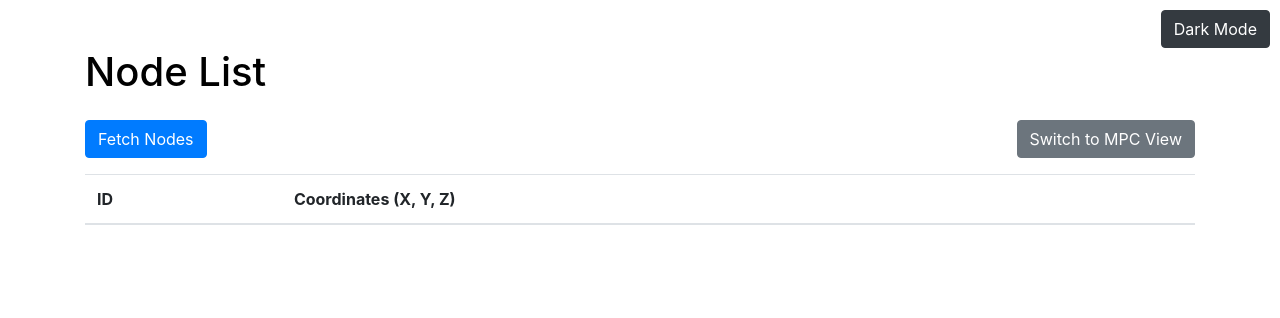
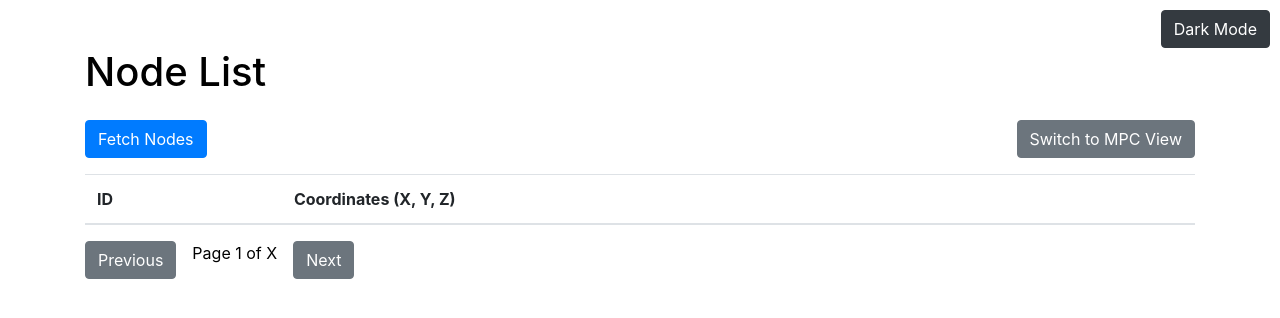
Before and after one commit to manuel1618/mpcforces-extractor, a FastAPI app: page /nodes in a window 1280 px wide. Shown: the top 318 px of the page. Run offline with FastAPI, Linux system fonts and the light colour scheme; data that the repository does not hold is empty; some libraries are stand-ins or nearby versions.

Commit message:
a bit of pagination in the nodes - not good but working

```diff
--- a/mpcforces_extractor/database/database.py
+++ b/mpcforces_extractor/database/database.py
@@ -84,7 +84,6 @@ class MPCDatabase:
         with Session(self.engine) as session:
             statement = select(MPCDBModel)
             self.mpcs = {mpc.id: mpc for mpc in session.exec(statement).all()}
-            print(self.mpcs)
 
     def populate_database(self):
         """
@@ -136,13 +135,21 @@ class MPCDatabase:
             status_code=404, detail=f"MPC with id {mpc_id} does not exist"
         )
 
-    async def get_nodes(self) -> List[NodeDBModel]:
+    async def get_nodes(self, offset: int, limit: int = 100) -> List[NodeDBModel]:
         """
         Get all nodes
         """
         with Session(self.engine) as session:
+            statement = select(NodeDBModel).offset(offset).limit(limit)
+            return session.exec(statement).all()
+
+    async def get_total_nodes(self) -> int:
+        """
+        Get total count of nodes in the database. Used for pagination
+        """
+        with Session(self.engine) as session:
             statement = select(NodeDBModel)
-            return session.exec(statement).all()
+            return len(session.exec(statement).all())
 
     async def remove_mpc(self, mpc_id: int):
         """
--- a/mpcforces_extractor/main.py
+++ b/mpcforces_extractor/main.py
@@ -47,4 +47,4 @@ def main():
 if __name__ == "__main__":
     main()
 
-    uvicorn.run(app, host="127.0.0.1", port=8000, reload=False)
+    uvicorn.run(app, host="127.0.0.1", port=8000)
--- a/mpcforces_extractor/visualization/api.py
+++ b/mpcforces_extractor/visualization/api.py
@@ -1,5 +1,5 @@
 from typing import List
-from fastapi import FastAPI, HTTPException, status, Request
+from fastapi import FastAPI, HTTPException, status, Request, Query
 from fastapi.templating import Jinja2Templates
 from fastapi.staticfiles import StaticFiles
 from fastapi.responses import HTMLResponse
@@ -8,6 +8,8 @@ from mpcforces_extractor.database.database import (
     MPCDBModel,
     NodeDBModel,
 )
+
+ITEMS_PER_PAGE = 100  # Define a fixed number of items per page
 
 
 # Setup Jinja2 templates
@@ -39,8 +41,8 @@ app.mount(
 # Route for the main page (MPC list)
 @app.get("/", response_class=HTMLResponse)
 async def read_root(request: Request):
-    """Render the index.html template"""
-    return templates.TemplateResponse("index.html", {"request": request})
+    """Render the mpcs.html template"""
+    return templates.TemplateResponse("mpcs.html", {"request": request})
 
 
 # API endpoint to get all MPCs
@@ -72,11 +74,22 @@ async def remove_mpc(mpc_id: int):
     return {"message": f"MPC with id: {mpc_id} removed"}
 
 
-# API endpoint to get all nodes
 @app.get("/api/v1/nodes", response_model=List[NodeDBModel])
-async def get_nodes() -> List[NodeDBModel]:
-    """Get all nodes"""
-    return await app.db.get_nodes()
+async def get_nodes(page: int = Query(1, ge=1)) -> List[NodeDBModel]:
+    """
+    Get nodes with pagination (fixed 100 items per page)
+    """
+    # Calculate offset based on the current page
+    offset = (page - 1) * ITEMS_PER_PAGE
+
+    # Fetch nodes from the database with the calculated offset and limit (fixed at 100)
+    nodes = await app.db.get_nodes(offset=offset, limit=ITEMS_PER_PAGE)
+
+    # Handle case when no nodes are found
+    if not nodes:
+        raise HTTPException(status_code=404, detail="No nodes found")
+
+    return nodes
 
 
 # Route for nodes view (HTML)
--- /dev/null
+++ b/mpcforces_extractor/visualization/frontend/static/common.js
@@ -0,0 +1,52 @@
+document.addEventListener('DOMContentLoaded', function() {
+    const toggleButton = document.getElementById('dark-mode-toggle');
+    const body = document.body;
+
+    // Check localStorage for the theme and apply it
+    const savedTheme = localStorage.getItem('theme');
+    if (savedTheme === 'dark') {
+        body.classList.add('dark-mode');
+        toggleButton.textContent = 'Light Mode';
+    }
+
+    // Dark mode toggle functionality
+    toggleButton.addEventListener('click', () => {
+        // Toggle between light and dark mode
+        body.classList.toggle('dark-mode');
+
+        // Save the current mode in localStorage
+        if (body.classList.contains('dark-mode')) {
+            localStorage.setItem('theme', 'dark');
+            toggleButton.textContent = 'Light Mode';
+        } else {
+            localStorage.setItem('theme', 'light');
+            toggleButton.textContent = 'Dark Mode';
+        }
+    });
+});
+
+
+function createCopyButton(textToCopy, buttonText = 'Copy', copiedText = 'Copied!') {
+    const button = document.createElement('button');
+    button.className = 'btn btn-secondary btn-sm';
+    button.textContent = buttonText;
+
+    button.addEventListener('click', () => {
+        navigator.clipboard.writeText(textToCopy).then(() => {
+            const originalText = button.textContent;
+            button.textContent = copiedText;
+            button.style.backgroundColor = '#4CAF50';
+            button.style.color = '#fff';
+
+            setTimeout(() => {
+                button.textContent = originalText;
+                button.style.backgroundColor = '';
+                button.style.color = '';
+            }, 1500);
+        }).catch(err => {
+            console.error('Failed to copy text:', err);
+        });
+    });
+
+    return button;
+}
--- /dev/null
+++ b/mpcforces_extractor/visualization/frontend/static/nodePage.js
@@ -0,0 +1,49 @@
+let currentPage = 1;  // Track the current page
+
+async function fetchNodes(page = 1) {
+    try {
+        const response = await fetch(`/api/v1/nodes?page=${page}`);
+        const nodes = await response.json();
+        const tableBody = document.getElementById('node-table-body');
+
+        // Clear the table before appending new rows
+        tableBody.innerHTML = '';
+
+        nodes.forEach(node => {
+            const row = document.createElement('tr');
+
+            const idCell = document.createElement('td');
+            idCell.textContent = node.id;
+
+            const coordsCell = document.createElement('td');
+            coordsCell.textContent = `${node.coord_x}, ${node.coord_y}, ${node.coord_z}`;
+
+            row.appendChild(idCell);
+            row.appendChild(coordsCell);
+            tableBody.appendChild(row);
+        });
+
+        currentPage = page;
+        updatePaginationButtons();
+    } catch (error) {
+        console.error('Error fetching Nodes:', error);
+    }
+}
+
+function updatePaginationButtons() {
+    const prevButton = document.getElementById('prev-button');
+    prevButton.disabled = (currentPage === 1);
+}
+
+document.getElementById('prev-button').addEventListener('click', () => {
+    if (currentPage > 1) {
+        fetchNodes(currentPage - 1);
+    }
+});
+
+document.getElementById('next-button').addEventListener('click', () => {
+    fetchNodes(currentPage + 1);
+});
+
+// Automatically fetch nodes when the page loads
+window.onload = () => fetchNodes(1);
--- a/mpcforces_extractor/visualization/frontend/templates/index.html
+++ b/mpcforces_extractor/visualization/frontend/templates/mpcs.html
@@ -53,7 +53,8 @@
     </div>
 
     <!-- External JavaScript -->
-    <script src="/static/scripts.js"></script>
+    <script src="/static/common.js"></script>
+    <script src="/static/mpcPage.js"></script>
 
     <script>
         // Add event listener to the button
--- a/mpcforces_extractor/visualization/frontend/templates/nodes.html
+++ b/mpcforces_extractor/visualization/frontend/templates/nodes.html
@@ -7,10 +7,11 @@
     <title>Node List</title>
     <link rel="stylesheet" href="/static/styles.css">
     <link rel="stylesheet" href="https://stackpath.bootstrapcdn.com/bootstrap/4.3.1/css/bootstrap.min.css">
+    <link rel="icon" href="/static/favicon.ico" type="image/x-icon">
 
     <script>
         // Apply the correct theme immediately before rendering the page
-        (function() {
+        (function () {
             const savedTheme = localStorage.getItem('theme');
             if (savedTheme === 'dark') {
                 document.documentElement.classList.add('dark-mode');  // Apply to <html> or <body> right away
@@ -48,17 +49,27 @@
             </tbody>
         </table>
 
+        <!-- Pagination Buttons -->
+        <div class="pagination mt-3">
+            <button id="prev-button" class="btn btn-secondary">Previous</button>
+            <span id="pagination-info" class="mx-3">Page 1 of X</span>
+            <button id="next-button" class="btn btn-secondary">Next</button>
+        </div>
+
     </div>
 
     <!-- Link to the external JavaScript file -->
-    <script src="/static/scripts.js"></script>
+    <script src="/static/common.js"></script>
+    <script src="/static/nodePage.js"></script>
 
     <script>
         // Add event listener to the button
-        document.getElementById('fetch-button').addEventListener('click', fetchNodes);
+        document.getElementById('fetch-button').addEventListener('click', () => fetchNodes(1));
 
         // Automatically fetch nodes when the page loads
-        window.onload = fetchNodes;
+        window.onload = () => fetchNodes(1);
+
+
     </script>
 </body>
 
```
Also changed, not shown: mpcforces_extractor/visualization/frontend/static/mpcPage.js (renamed from mpcforces_extractor/visualization/frontend/static/scripts.js, +0 -88 lines).
